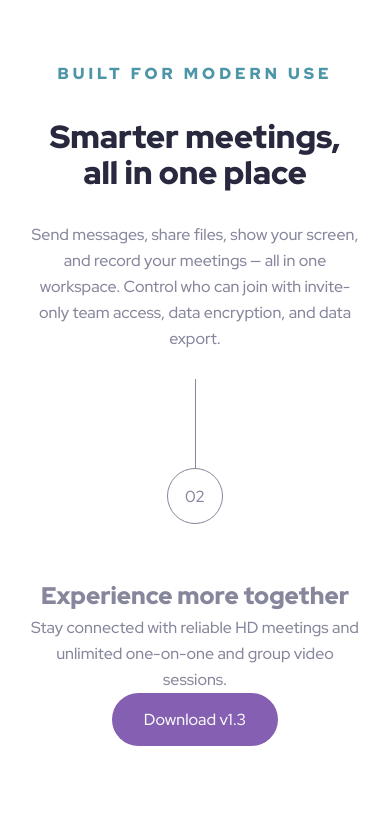
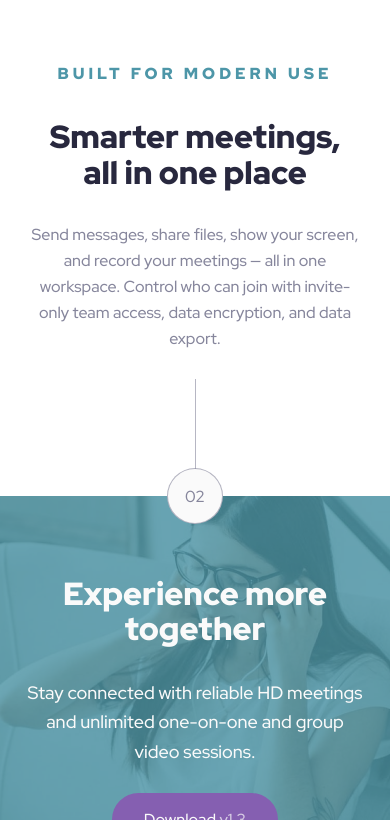
Before and after one commit to bluepersia/meet-landing-page, a plain HTML site: page index.html in a window 390 px wide. Shown: the part 1180-2000 px from the top of the page. Before the commit the page ends 1926 px from the top, so only its background shows below. Drawn offline with Linux system fonts and the light colour scheme.

Commit message:
Footer/Mobile done

```diff
--- a/css/style.css
+++ b/css/style.css
@@ -3,6 +3,7 @@
     --c-2: #855FB1;
     --c-3: hsl(240, 21%, 20%);
     --c-4: hsl(240, 10%, 57%);
+    --c-4b: hsla(240, 10%, 57%, 60%);
     --c-5: hsl(192, 90%, 77%);
     --c-6: hsl(268, 100%, 86%);
     --c-7: hsl(0, 0%, 98%);
@@ -61,31 +62,7 @@ body {
 
 
 
-/*BTNS*/
 
-.btn {
-    border-radius: 3em;
-    transition: filter 500ms;
-    color: var(--c-7);
-    font-size: inherit;
-    font-family: inherit;
-    border: 0;
-    padding: 1em 2em;
-}
-
-.btn:hover, .btn:focus {
-    filter: brightness(120%);
-}
-
-
-.btn--blue {
-    background: var(--c-1);
-}
-
-
-.btn--purple {
-    background: var(--c-2);
-}
 
 
 
@@ -101,6 +78,7 @@ body {
     display: grid;
     grid-template-columns: 50% 50%;
     row-gap: 2em;
+    overflow-x: hidden;
 }
 
 
@@ -162,30 +140,6 @@ body {
 
 
 
-.step {
-    border-radius: 50%;
-    border: var(--c-4) solid 1px;
-    width: 3.5em;
-    height: 3.5em;
-    line-height: 3.5em;
-    position: absolute;
-    top: 0;
-    left: 50%;
-    transform: translate(-50%, -50%);
-
-}
-
-
-.step::after {
-    content: '';
-    height: 90px;
-    background: var(--c-4);
-    position: absolute;
-    top: 0;
-    left: 50%;
-    width: 1px;
-    transform: translateY(-100%);
-}
 
 
 .step-1__images {
@@ -209,3 +163,99 @@ body {
 .step-1__title {
     margin: 1em 0;
 }
+
+
+
+.step-2 {
+    width: 100%;
+    background: url(../mobile/image-footer.jpg);
+    background-size: cover;
+    position: relative;
+    color: var(--c-7);
+    padding-bottom: 4em;
+}
+.step-2 > * {
+    z-index: 99;
+    position: relative;
+}
+.step-2::before {
+    position: absolute;
+    top: 0;
+    left: 0;
+    width: 100%;
+    height: 100%;
+    background: var(--c-1);
+    display: block;
+    content: '';
+    z-index: 1;
+    opacity: 0.8;
+}
+
+.step-2__title {
+    color: inherit;
+    margin-bottom: 1em;
+}
+
+.step-2__description {
+    font-size: 1.125rem;
+    margin-bottom: 1.5em;
+}
+
+
+.step {
+    border-radius: 50%;
+    border: var(--c-4b) solid 1px;
+    width: 3.5em;
+    height: 3.5em;
+    line-height: 3.5em;
+    position: absolute;
+    top: 0;
+    left: 50%;
+    transform: translate(-50%, -50%);
+    background: var(--c-7);
+    color: var(--c-4);
+
+}
+
+
+.step::after {
+    content: '';
+    height: 90px;
+    background: var(--c-4b);
+    position: absolute;
+    top: 0;
+    left: 50%;
+    width: 1px;
+    transform: translateY(-100%);
+}
+
+
+/*BTNS*/
+
+.btn {
+    border-radius: 3em;
+    transition: filter 500ms;
+    color: var(--c-7);
+    font-size: inherit;
+    font-family: inherit;
+    border: 0;
+    padding: 1em 2em;
+}
+
+.btn:hover, .btn:focus {
+    filter: brightness(120%);
+}
+
+
+.btn__lighter {
+    opacity: 0.7;
+}
+
+.btn--blue {
+    background: var(--c-1);
+}
+
+
+.btn--purple {
+    background: var(--c-2);
+}
--- a/index.html
+++ b/index.html
@@ -52,10 +52,10 @@
   </main>
 
 
-  <footer class='footer step-2 container step-container'>
+  <footer class='footer step-2 step-container'>
     <p class='step-2__2 step'>02</p>
-    <div class='step-2__content'>
-      <h2 class='step-2__title'>Experience more together</h2>
+    <div class='step-2__content container'>
+      <h2 class='step-2__title heading-2'>Experience more together</h2>
       <p class='step-2__description'>Stay connected with reliable HD meetings and unlimited one-on-one and group video
         sessions.</p>
       <button class='btn btn--purple'>Download <span class='btn__lighter'>v1.3</span></button>
```
